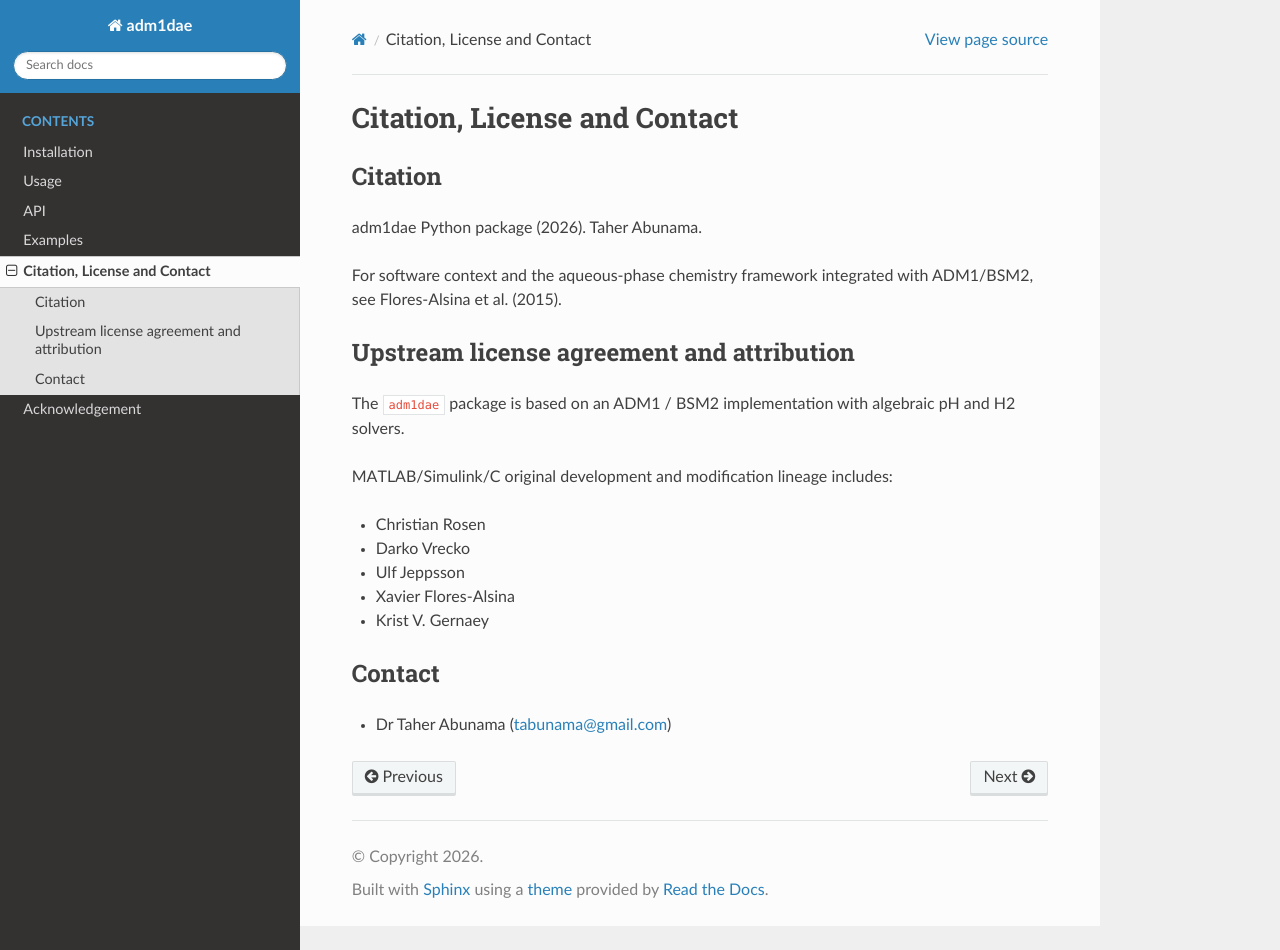
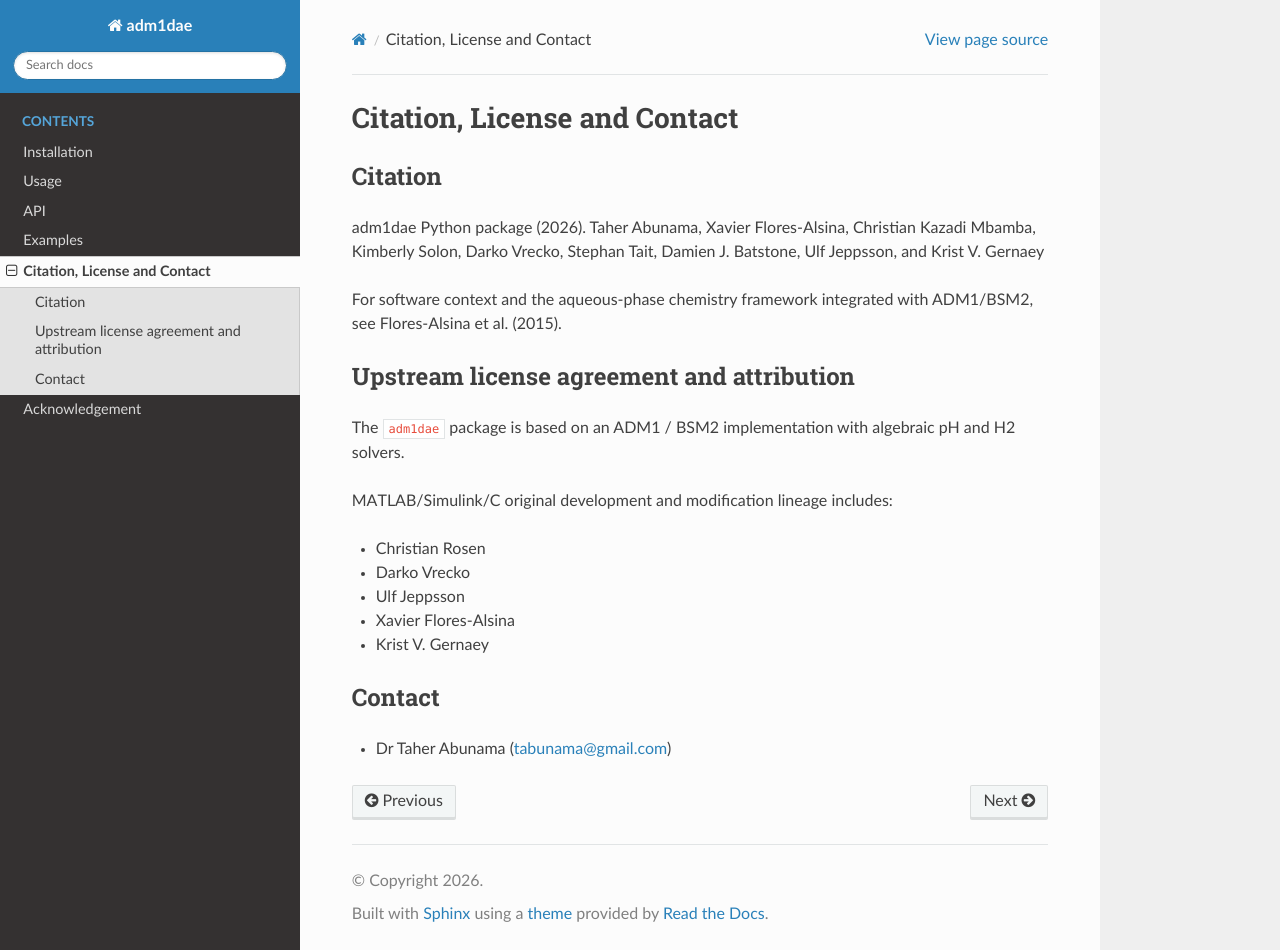
Before and after one commit to tabunama/adm1dae, a Sphinx documentation site: the page built from docs/source/citation_license_contact.rst, in a window 1280 px wide and 950 px high. Built offline with Sphinx 7.4.7 and the Read the Docs theme 3.1.0, drawn with Linux system fonts in a browser that asks for light colours.

Commit message:
Update docs

```diff
--- a/docs/source/citation_license_contact.rst
+++ b/docs/source/citation_license_contact.rst
@@ -4,8 +4,8 @@ Citation, License and Contact
 Citation
 --------
 
-adm1dae Python package (2026).
-Taher Abunama.
+adm1dae Python package (2026). Taher Abunama, Xavier Flores-Alsina, Christian Kazadi Mbamba, Kimberly Solon, Darko Vrecko,
+Stephan Tait, Damien J. Batstone, Ulf Jeppsson, and Krist V. Gernaey
 
 For software context and the aqueous-phase chemistry framework integrated with ADM1/BSM2, see Flores-Alsina et al. (2015).
 
```
